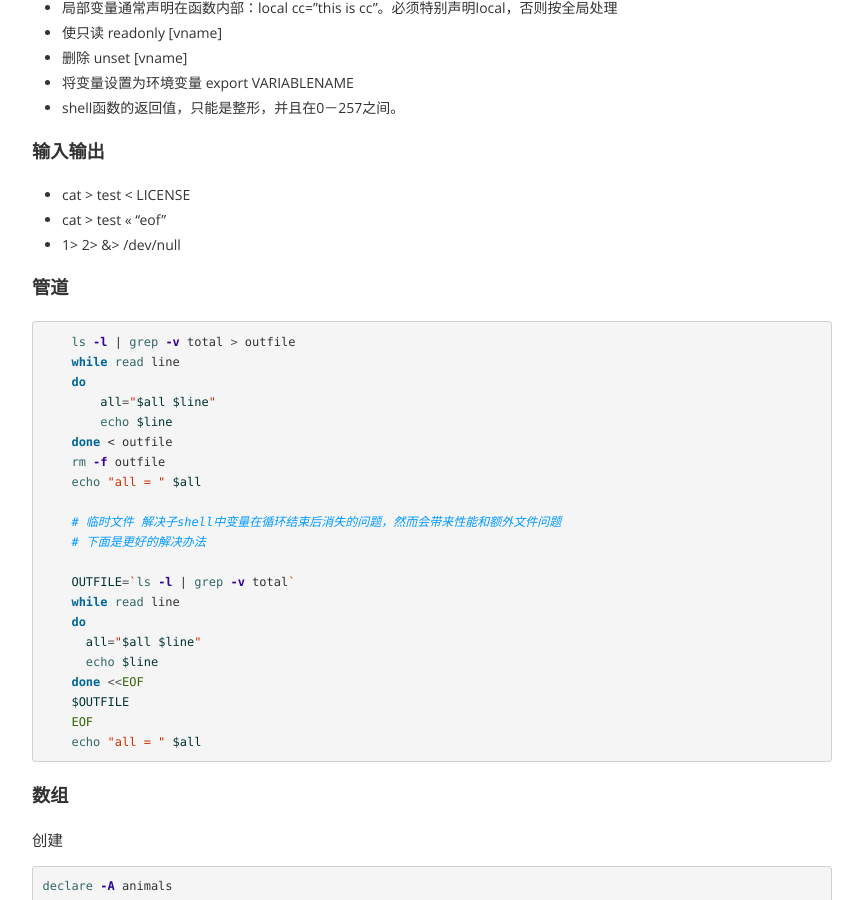
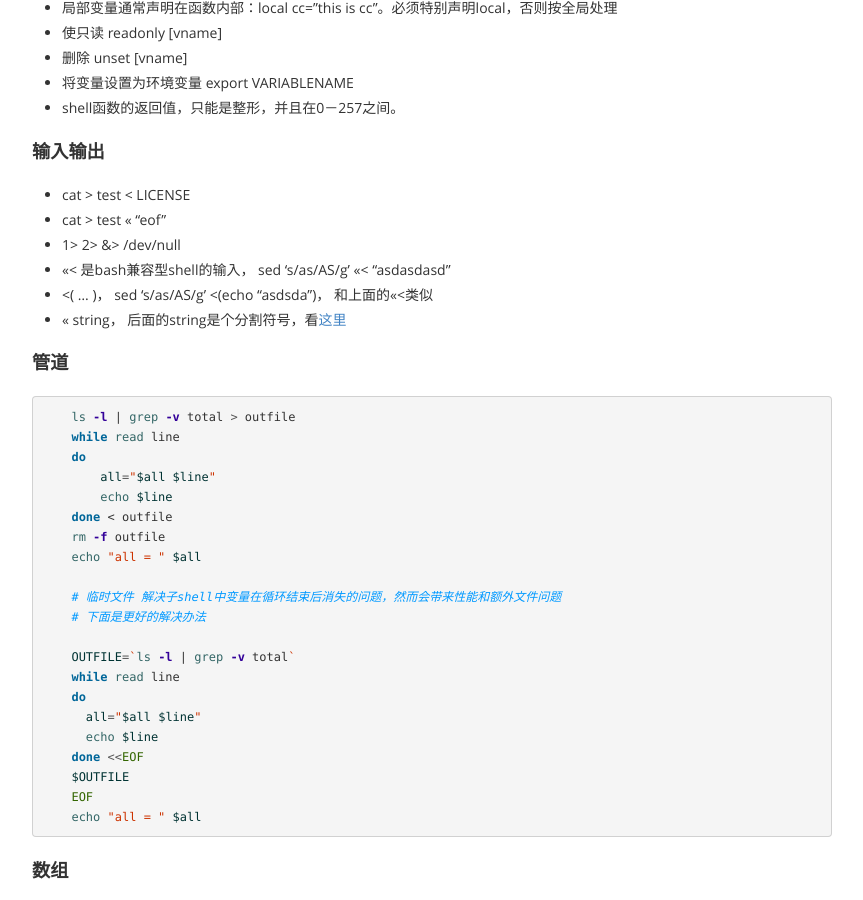
Before and after one commit to yacc3/yacc3.github.src, a Jekyll site: the page built from _posts/2016-05-13-shell常用用法.md, in a window 1280 px wide and 900 px high, scrolled down 939 px. Shown: the whole window, without its empty margins (208-1071 px from the left). Built offline with Jekyll 4.4.1, drawn with Linux system fonts in a browser that asks for light colours; nearby versions of some CDN libraries; library files that are not in the unit come from our copies.

Commit message:
2019-05-26 05:00:22

```diff
--- a/_posts/2016-05-13-shell常用用法.md
+++ b/_posts/2016-05-13-shell常用用法.md
@@ -52,6 +52,9 @@ published: true
 - cat > test <  LICENSE
 - cat > test << "eof"
 - 1> 2> &>  /dev/null
+- <<< 是bash兼容型shell的输入， sed 's/as/AS/g' <<< "asdasdasd"
+- <( … )， sed 's/as/AS/g' <(echo "asdsda")， 和上面的<<<类似
+- << string， 后面的string是个分割符号，看[这里](https://unix.stackexchange.com/questions/114514/and-in-unix-linux)
 
 ## 管道
 
```
